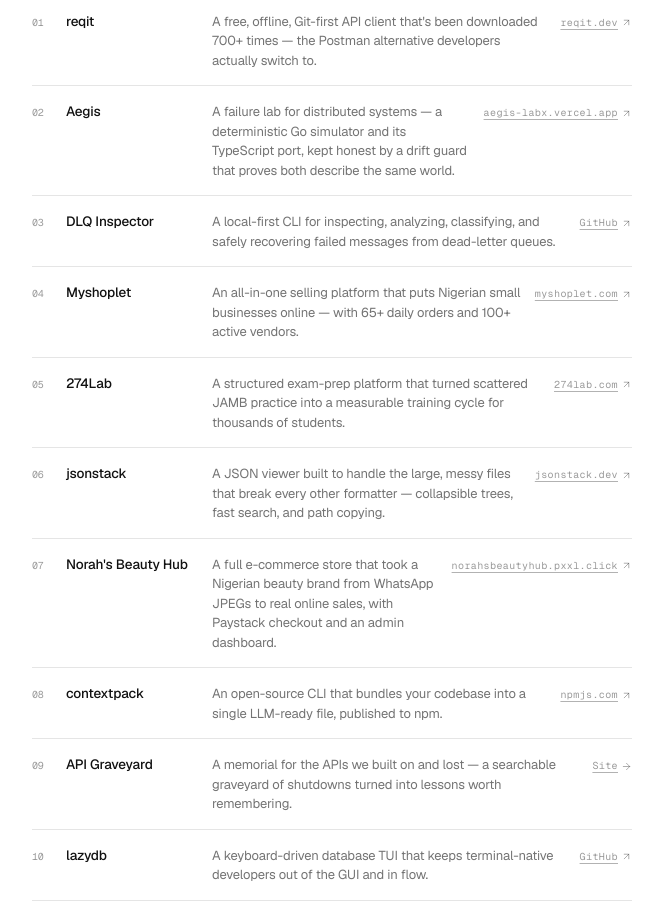
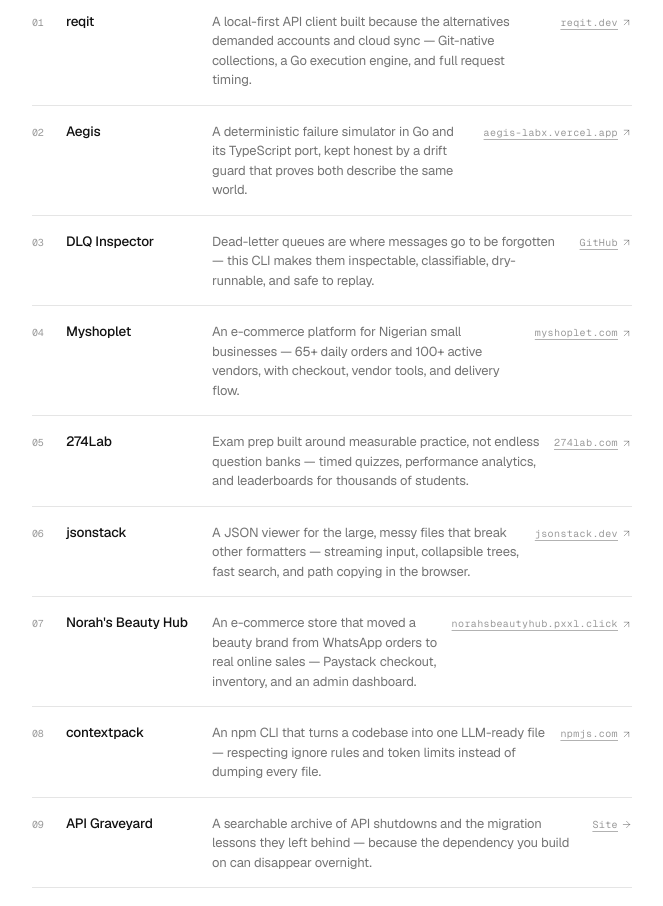
Before and after one commit to HalxDocs/halxdocs.com, a React (Vite) app: page / in a window 1280 px wide. Shown: the part 900-1806 px from the top of the page, without its empty margins (308-971 px from the left). Built offline with nearby package versions, Linux system fonts and the light colour scheme; no server answers.

Commit message:
Tighten project descriptions around problems and design decisions

```diff
--- a/src/data/projects.js
+++ b/src/data/projects.js
@@ -4,7 +4,7 @@ export const projects = [
   {
     title: "reqit",
     description:
-      "A free, offline, Git-first API client that's been downloaded 700+ times — the Postman alternative developers actually switch to.",
+      "A local-first API client built because the alternatives demanded accounts and cloud sync — Git-native collections, a Go execution engine, and full request timing.",
     live: "https://reqit.dev",
     github: "https://github.com/HalxDocs/reqit",
     category: "tools",
@@ -13,7 +13,7 @@ export const projects = [
   {
     title: "Aegis",
     description:
-      "A failure lab for distributed systems — a deterministic Go simulator and its TypeScript port, kept honest by a drift guard that proves both describe the same world.",
+      "A deterministic failure simulator in Go and its TypeScript port, kept honest by a drift guard that proves both describe the same world.",
     live: "https://aegis-labx.vercel.app/",
     github: "https://github.com/HalxDocs/aegis",
     category: "tools",
@@ -22,7 +22,7 @@ export const projects = [
   {
     title: "DLQ Inspector",
     description:
-      "A local-first CLI for inspecting, analyzing, classifying, and safely recovering failed messages from dead-letter queues.",
+      "Dead-letter queues are where messages go to be forgotten — this CLI makes them inspectable, classifiable, dry-runnable, and safe to replay.",
     github: "https://github.com/HalxDocs/dlq_inspector",
     category: "tools",
     featured: true,
@@ -30,7 +30,7 @@ export const projects = [
   {
     title: "Myshoplet",
     description:
-      "An all-in-one selling platform that puts Nigerian small businesses online — with 65+ daily orders and 100+ active vendors.",
+      "An e-commerce platform for Nigerian small businesses — 65+ daily orders and 100+ active vendors, with checkout, vendor tools, and delivery flow.",
     live: "https://myshoplet.com",
     category: "products",
     featured: true,
@@ -38,7 +38,7 @@ export const projects = [
   {
     title: "274Lab",
     description:
-      "A structured exam-prep platform that turned scattered JAMB practice into a measurable training cycle for thousands of students.",
+      "Exam prep built around measurable practice, not endless question banks — timed quizzes, performance analytics, and leaderboards for thousands of students.",
     live: "https://274lab.com",
     category: "products",
     featured: true,
@@ -46,7 +46,7 @@ export const projects = [
   {
     title: "jsonstack",
     description:
-      "A JSON viewer built to handle the large, messy files that break every other formatter — collapsible trees, fast search, and path copying.",
+      "A JSON viewer for the large, messy files that break other formatters — streaming input, collapsible trees, fast search, and path copying in the browser.",
     live: "https://jsonstack.dev",
     github: "https://github.com/HalxDocs/json-formatter",
     category: "tools",
@@ -55,7 +55,7 @@ export const projects = [
   {
     title: "Norah's Beauty Hub",
     description:
-      "A full e-commerce store that took a Nigerian beauty brand from WhatsApp JPEGs to real online sales, with Paystack checkout and an admin dashboard.",
+      "An e-commerce store that moved a beauty brand from WhatsApp orders to real online sales — Paystack checkout, inventory, and an admin dashboard.",
     live: "https://norahsbeautyhub.pxxl.click",
     category: "products",
     featured: true,
@@ -63,7 +63,7 @@ export const projects = [
   {
     title: "contextpack",
     description:
-      "An open-source CLI that bundles your codebase into a single LLM-ready file, published to npm.",
+      "An npm CLI that turns a codebase into one LLM-ready file — respecting ignore rules and token limits instead of dumping every file.",
     live: "https://npmjs.com/package/@halxdocs/contextpack",
     github: "https://github.com/HalxDocs/contextpack",
     category: "tools",
@@ -72,7 +72,7 @@ export const projects = [
   {
     title: "API Graveyard",
     description:
-      "A memorial for the APIs we built on and lost — a searchable graveyard of shutdowns turned into lessons worth remembering.",
+      "A searchable archive of API shutdowns and the migration lessons they left behind — because the dependency you build on can disappear overnight.",
     live: "/api-graveyard",
     category: "products",
     featured: true,
@@ -80,7 +80,7 @@ export const projects = [
   {
     title: "lazydb",
     description:
-      "A keyboard-driven database TUI that keeps terminal-native developers out of the GUI and in flow.",
+      "A keyboard-driven database TUI for terminal-native developers — connect, query, and edit without ever reaching for a GUI.",
     github: "https://github.com/HalxDocs/lazydb",
     category: "tools",
     featured: true,
@@ -90,7 +90,7 @@ export const projects = [
   {
     title: "keyway",
     description:
-      "Self-hosted enterprise SSO for Go — one OAuth2-style flow in your app, SAML or OIDC to each customer's IdP, packaged as a single static binary.",
+      "Self-hosted SSO for Go apps — one integration in your service, SAML or OIDC to each customer's IdP, shipped as a single static binary.",
     github: "https://github.com/HalxDocs/keyway",
     category: "tools",
     featured: true,
@@ -98,7 +98,7 @@ export const projects = [
   {
     title: "dashdev",
     description:
-      "One command to run your whole local service stack — lifecycle, health checks, logs, and a terminal dashboard, with no orphaned processes when you quit.",
+      "One command to run a whole local service stack with health checks, logs, and clean shutdown — no orphaned processes when you quit.",
     github: "https://github.com/HalxDocs/dashdev",
     category: "tools",
     featured: true,
@@ -106,7 +106,7 @@ export const projects = [
   {
     title: "zryl",
     description:
-      "An open-source CLI that captures what actually happened when a command ran — output, exit status, environment — and turns it into a shareable link.",
+      "A CLI that captures what actually happened when a command ran — output, exit status, and environment — and turns it into a shareable link.",
     live: "https://zryl.vercel.app",
     github: "https://github.com/HalxDocs/zryl",
     category: "tools",
@@ -114,14 +114,14 @@ export const projects = [
   {
     title: "onceo-core",
     description:
-      "Open-source payment webhook reconciliation for African providers — exactly-once delivery, HMAC verification, and idempotent stores.",
+      "Webhook reconciliation for African payment providers — HMAC verification, exactly-once delivery, and idempotent stores for events that arrive twice.",
     github: "https://github.com/HalxDocs/onceo-core",
     category: "tools",
   },
   {
     title: "TraceLite",
     description:
-      "A local-first backend tracing tool that turns requests into live timelines, span trees, and flame graphs.",
+      "A local-first tracing tool that turns backend requests into timelines, span trees, and flame graphs — without a hosted agent.",
     live: "https://tracelite.vercel.app",
     github: "https://github.com/HalxDocs/tracelite",
     category: "tools",
@@ -129,7 +129,7 @@ export const projects = [
   {
     title: "ImpactGraph",
     description:
-      "Answers \"if this dependency changes, what else breaks?\" — a dependency impact analyzer backed by a graph database.",
+      "A dependency impact analyzer that answers 'if this changes, what breaks?' by walking a graph instead of grepping the codebase.",
     live: "https://impactgraph-kappa.vercel.app",
     github: "https://github.com/HalxDocs/impactgraph",
     category: "tools",
@@ -147,21 +147,21 @@ export const projects = [
   {
     title: "Adeola Memorial College",
     description:
-      "A voice-enabled school website — spoken page reading and voice commands for navigation, plus academics, admissions, news, and contact sections.",
+      "A voice-enabled school website — spoken page reading and voice navigation, plus academics, admissions, news, and contact.",
     live: "https://amc-2-one.vercel.app",
     category: "products",
   },
   {
     title: "MediCare Hospital",
     description:
-      "A multi-page hospital site covering services, doctors, appointment booking, and contact — responsive and deployed.",
+      "A multi-page hospital site with services, doctors, appointment booking, and contact — responsive and deployed.",
     live: "https://med-iota-neon.vercel.app",
     category: "products",
   },
   {
     title: "PetGuard Pro",
     description:
-      "A storefront for a veterinary animal shampoo and disinfectant brand — product catalogue, about, and contact pages.",
+      "A storefront for a veterinary care brand — catalogue, product details, and contact, built to take the business beyond social DMs.",
     live: "https://petcare-ochre.vercel.app",
     github: "https://github.com/HalxDocs/petcare",
     category: "products",
@@ -169,7 +169,7 @@ export const projects = [
   {
     title: "JambQuiz",
     description:
-      "A timed, exam-style JAMB practice quiz for UTME candidates.",
+      "A timed, exam-style practice app — and the Go backend behind it, with leaderboards, rate limiting, and a public guestbook.",
     live: "https://jambquiz.pxxl.click",
     github: "https://github.com/HalxDocs/jambquiz",
     category: "products",
@@ -177,7 +177,7 @@ export const projects = [
   {
     title: "Symphony",
     description:
-      "A digital wedding invitation guests open on their phone — animated envelope, a personal invitation, and RSVP without the group chat.",
+      "A digital wedding invitation that opens like an envelope on a phone and collects RSVPs without a group thread.",
     live: "https://symphony-wedding.vercel.app",
     category: "products",
   },
```
